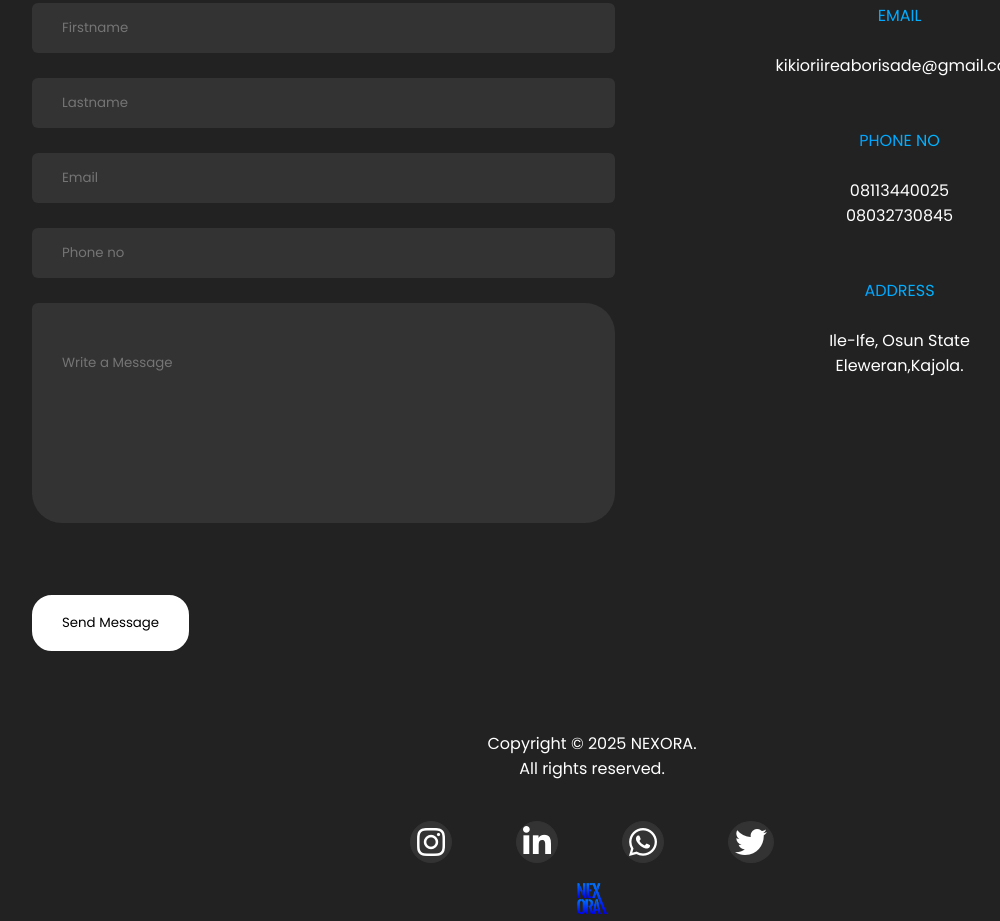
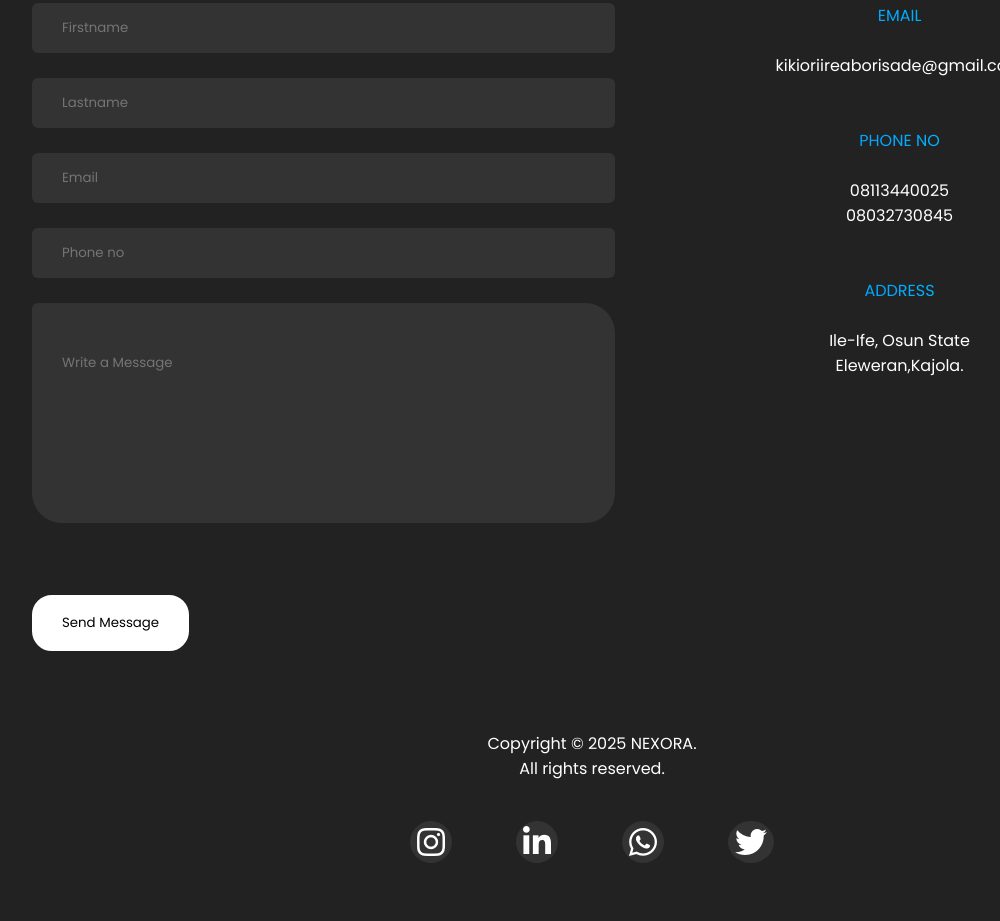
Before and after one commit to nexora-07/KIKI-S-PORTFOLIO, a plain HTML site: page index.html in a window 1280 px wide. Shown: the part 3570-4491 px from the top of the page, without its empty margins (48-1048 px from the left). After the commit the page ends 4453 px from the top, so only its background shows below. Drawn offline with Linux system fonts and the light colour scheme.

Commit message:
remove footer logo

```diff
--- a/index.css
+++ b/index.css
@@ -548,11 +548,6 @@ a button:hover{
   transition: opacity 0.3s, transform 0.3s;
   z-index: 999; keep it on top of everything
 } */
-.footer-logo{
-  /* margin-top: 20px; */
-  width: 30px;
-
-}
 
 .back-to-top {
   position: fixed;
--- a/index.html
+++ b/index.html
@@ -244,7 +244,6 @@
 
     <a href=""><i class="fa-brands fa-twitter"></i></a>
     </div>
-    <img src="../IMAGES/NEXORA.png" alt="logo" class="footer-logo">
     </div>
 </footer>
 
```
